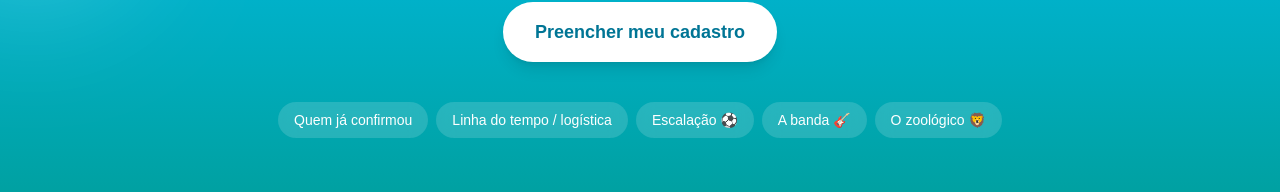
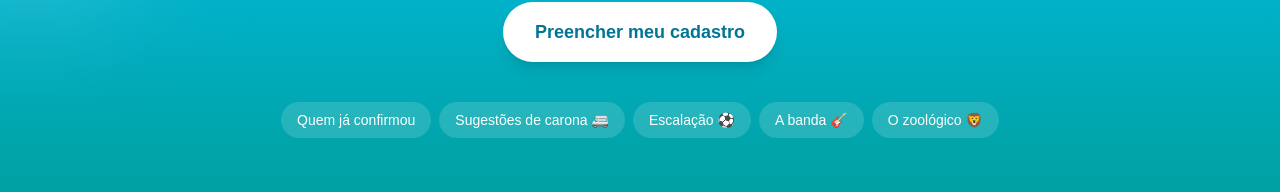
Before and after one commit to lgbambini-star/despedida-miguel, a Next.js app: page / in a window 1280 px wide. Shown: the part 486-678 px from the top of the page. Built offline with nearby package versions, Linux system fonts and the light colour scheme.

Commit message:
Renomeia link da capa para Sugestoes de carona

```diff
--- a/app/page.tsx
+++ b/app/page.tsx
@@ -3,7 +3,7 @@ import { Countdown } from "@/components/Countdown";
 
 const EXPLORE_LINKS = [
   { href: "/lista", label: "Quem já confirmou" },
-  { href: "/logistica", label: "Linha do tempo / logística" },
+  { href: "/logistica", label: "Sugestões de carona 🚐" },
   { href: "/campo", label: "Escalação ⚽" },
   { href: "/palco", label: "A banda 🎸" },
   { href: "/zoologico", label: "O zoológico 🦁" },
```
